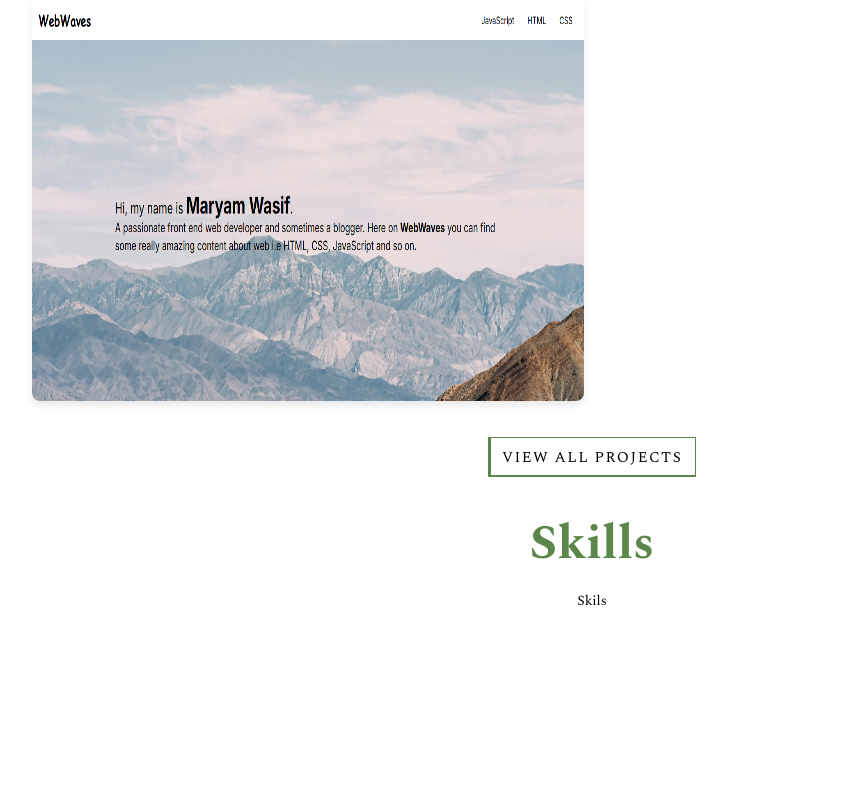
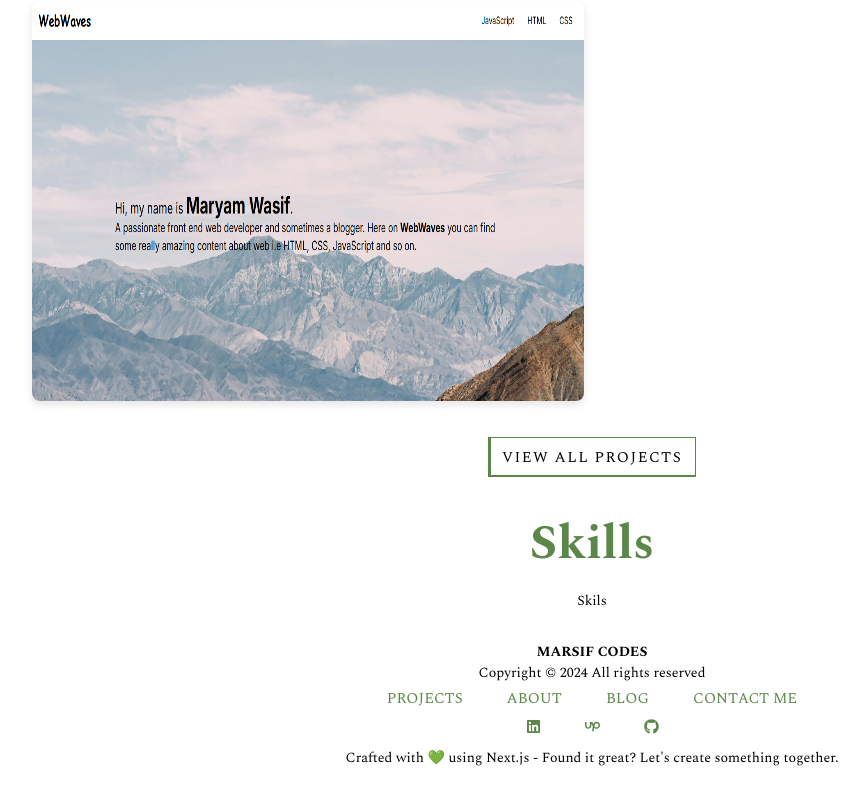
Before and after one commit to MARSIF123/marsif-codes, a Next.js app: page / in a window 1280 px wide. Shown: the part 1216-2016 px from the top of the page, without its empty margins (48-915 px from the left). Before the commit the page ends 1827 px from the top, so only its background shows below. Built offline with nearby package versions, Linux system fonts and the light colour scheme; no server answers.

Commit message:
FEAT: add footer

```diff
--- a/src/app/globals.css
+++ b/src/app/globals.css
@@ -11,6 +11,7 @@ body {
   -webkit-font-smoothing: antialiased;
   -moz-osx-font-smoothing: grayscale;
   font-size: 1.4rem;
+  font-weight: normal;
 }
 
 * {
--- a/src/app/layout.js
+++ b/src/app/layout.js
@@ -5,6 +5,7 @@ import { WEBSITE_TITLE } from "@/utils/constants";
 import Header from "@/components/Header/Header";
 import { cookies } from "next/headers";
 import { LIGHT_COLORS, DARK_COLORS } from "@/utils/constants";
+import Footer from "@/components/Footer/Footer";
 
 const spectral = Spectral({
   weight: ["400", "700"],
@@ -34,6 +35,7 @@ export default function RootLayout({ children }) {
       <body className={`${spectral.variable} ${merienda.variable}`}>
         <Header initialTheme={theme} />
         {children}
+        <Footer />
       </body>
     </html>
   );
--- /dev/null
+++ b/src/components/Footer/Footer.js
@@ -0,0 +1,74 @@
+import React from "react";
+import styles from "./footer.module.css";
+import Link from "next/link";
+import { CgWebsite } from "react-icons/cg";
+import { FaLinkedin, FaUpwork } from "react-icons/fa6";
+import { FaGithub } from "react-icons/fa";
+
+function Footer() {
+  return (
+    <div className={styles.footer}>
+      <div className={styles.content}>
+        <strong className={styles.title}>MARSIF CODES</strong>
+        <p>Copyright &copy; {new Date().getFullYear()} All rights reserved</p>
+        <ul className={styles.list}>
+          <li className={styles.listItem}>
+            <Link className={styles.link} href="/projects">
+              Projects
+            </Link>
+          </li>
+          <li className={styles.listItem}>
+            <Link className={styles.link} href="/about">
+              ABOUT
+            </Link>
+          </li>
+          <li className={styles.listItem}>
+            <Link className={styles.link} href="/projects">
+              Blog
+            </Link>
+          </li>
+          <li className={styles.listItem}>
+            <Link className={styles.link} href="./contact">
+              Contact me
+            </Link>
+          </li>
+        </ul>
+        <ul className={styles.list}>
+          <li className={styles.listItem}>
+            <Link
+              className={styles.link}
+              href="https://www.linkedin.com/in/maryam-wasif-949353336/"
+              target="_blank"
+            >
+              <FaLinkedin />
+            </Link>
+          </li>
+          <li className={styles.listItem}>
+            <Link
+              className={styles.link}
+              href="https://www.upwork.com/freelancers/~01127ecb54ea4884ff"
+              target="_blank"
+            >
+              <FaUpwork />
+            </Link>
+          </li>
+          <li className={styles.listItem}>
+            <Link
+              className={styles.link}
+              href="https://github.com/MARSIF123"
+              target="_blank"
+            >
+              <FaGithub />
+            </Link>
+          </li>
+        </ul>
+        <p className={styles.text}>
+          Crafted with 💚 using Next.js - Found it great? Let's create something
+          together.
+        </p>
+      </div>
+    </div>
+  );
+}
+
+export default Footer;
--- /dev/null
+++ b/src/components/Footer/footer.module.css
@@ -0,0 +1,32 @@
+.footer {
+  width: 90%;
+  margin: 30px auto;
+}
+.content {
+  width: 100%;
+  display: flex;
+  align-items: center;
+  justify-content: center;
+  flex-direction: column;
+  font-weight: normal;
+  text-align: center;
+  color: var(--color-text);
+  margin-top: 30px;
+}
+.list {
+  list-style: none;
+  display: flex;
+}
+.listItem {
+  margin: 4px 20px;
+}
+.link {
+  color: var(--color-primary);
+  margin: 40px 2px;
+  font-size: 1.5rem;
+  text-transform: uppercase;
+}
+.text {
+  text-align: center;
+  margin: 2px 20px;
+}
```
